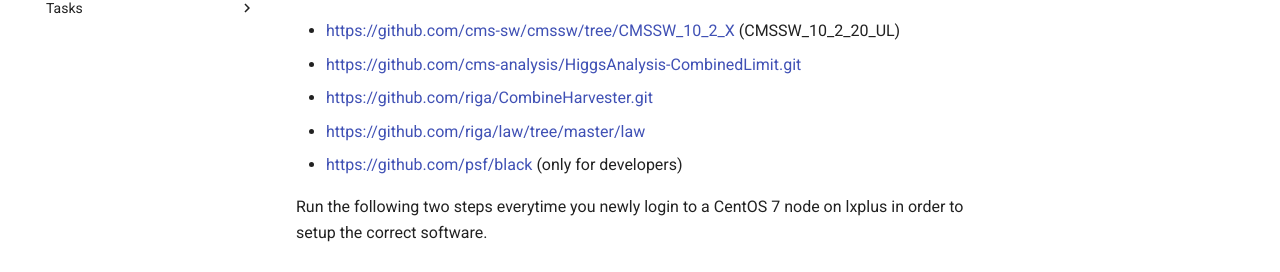
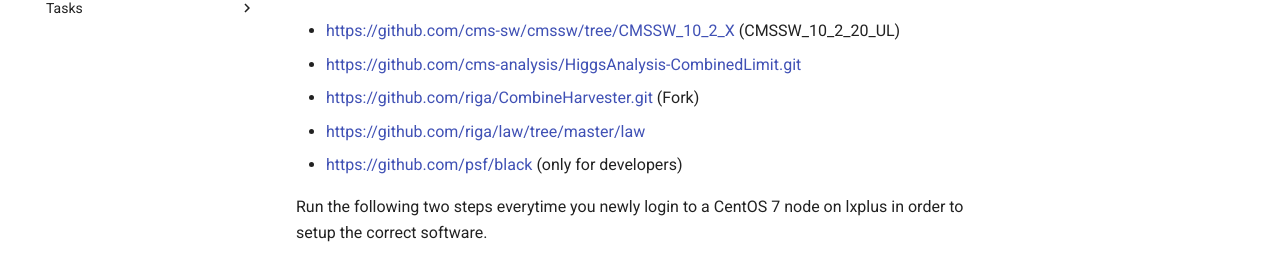
Before and after one commit to cms-hh/inference_tools, an MkDocs documentation site: the page built from docs/content/introduction.md, in a window 1280 px wide and 900 px high, scrolled down 322 px. Shown: the part 172-444 px from the top of the window. Built offline with MkDocs 1.6.1 and Material for MkDocs 9.7.7, drawn with Linux system fonts in a browser that asks for light colours.

Commit message:
fix typo

```diff
--- a/docs/content/introduction.md
+++ b/docs/content/introduction.md
@@ -18,7 +18,7 @@
 
 - https://github.com/cms-sw/cmssw/tree/CMSSW_10_2_X (CMSSW_10_2_20_UL)
 - https://github.com/cms-analysis/HiggsAnalysis-CombinedLimit.git
-- https://github.com/riga/CombineHarvester.git
+- https://github.com/riga/CombineHarvester.git (Fork)
 - https://github.com/riga/law/tree/master/law
 - https://github.com/psf/black (only for developers)
 
```
